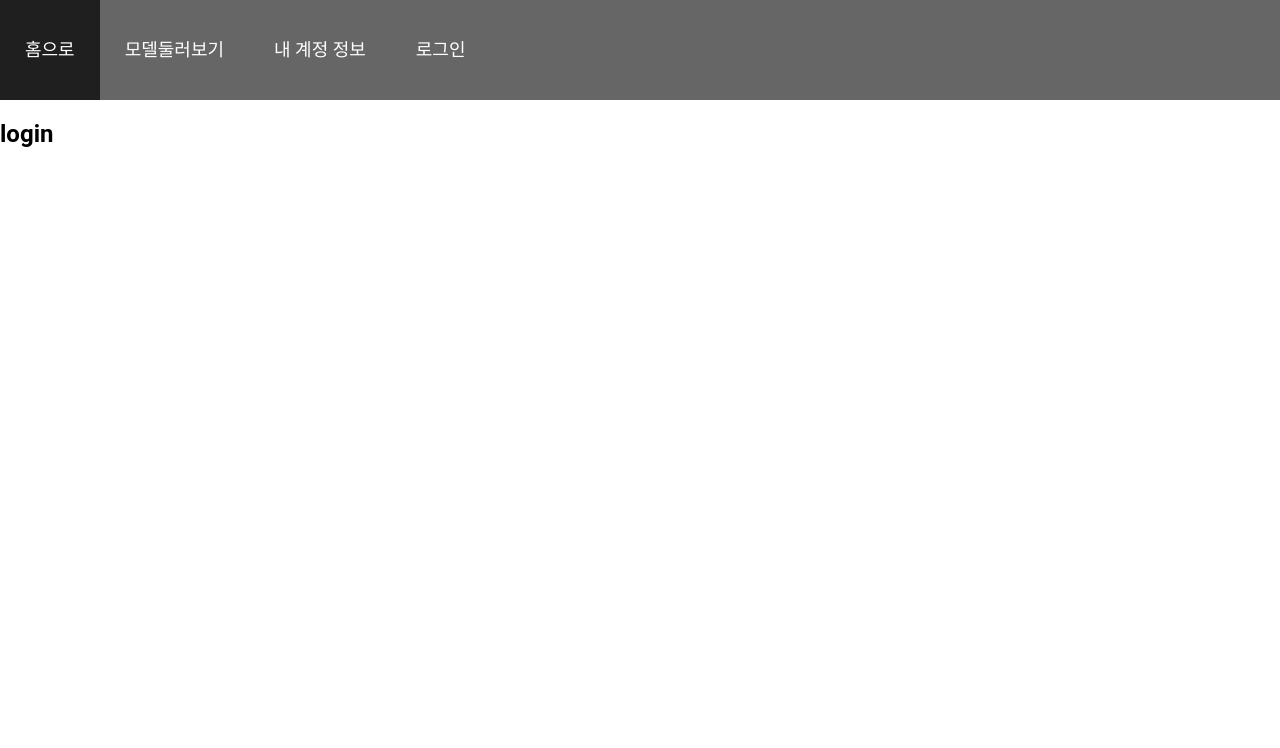
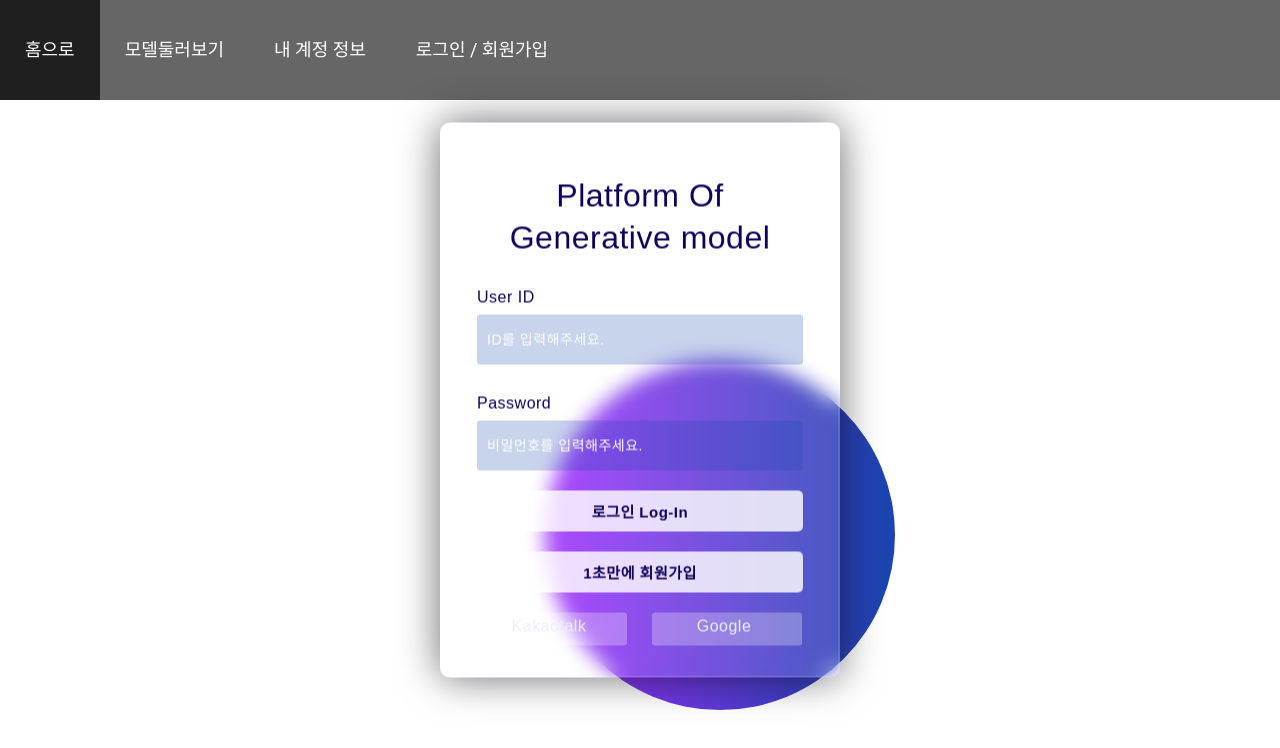
Before and after one commit to AiArtrator/AiArtrator-front, a React (Create React App) app: page /login in a window 1280 px wide. Shown: the top 748 px of the page. Built offline with nearby package versions, Linux system fonts and the light colour scheme.

Commit message:
Feat: Login Sass with Design

```diff
--- a/public/index.html
+++ b/public/index.html
@@ -24,7 +24,7 @@
       work correctly both with client-side routing and a non-root public URL.
       Learn how to configure a non-root public URL by running `npm run build`.
     -->
-    <title>React App</title>
+    <title>P-O-G</title>
   </head>
   <body>
     <noscript>You need to enable JavaScript to run this app.</noscript>
--- /dev/null
+++ b/src/components/Login/AuthLogin/Index.js
@@ -0,0 +1,44 @@
+import React from 'react';
+import { Link } from 'react-router-dom';
+import './auth-login.scss';
+
+const Index = () => {
+	return (
+		<div className="login">
+			<div className="background">
+				<div className="shape"></div>
+			</div>
+
+			<div className="form">
+				<h3>Platform Of</h3>
+				<h3>Generative model</h3>
+
+				<label>User ID</label>
+				<input type="text" placeholder="ID를 입력해주세요." id="username" />
+
+				<label>Password</label>
+				<input
+					type="password"
+					placeholder="비밀먼호를 입력해주세요. "
+					id="password"
+				/>
+
+				<button>로그인 Log-In</button>
+				<Link to="/Signup">
+					<button>1초만에 회원가입</button>
+				</Link>
+
+				<div className="social">
+					<div className="go">
+						<i className="fab fa-google"></i> Kakaotalk
+					</div>
+					<div className="fb">
+						<i className="fab fa-facebook"></i> Google
+					</div>
+				</div>
+			</div>
+		</div>
+	);
+};
+
+export default Index;
--- /dev/null
+++ b/src/components/Login/AuthLogin/auth-login.scss
@@ -0,0 +1,116 @@
+.login {
+	*,
+	*:before,
+	*:after {
+		padding: 0;
+		margin: 0;
+		box-sizing: border-box;
+	}
+
+	.background {
+		width: 430px;
+		height: 520px;
+		position: absolute;
+		transform: translate(-50%, -50%);
+		left: 50%;
+		top: 50%;
+	}
+	.background .shape {
+		height: 350px;
+		width: 350px;
+		position: absolute;
+		border-radius: 50%;
+	}
+
+	.shape:first-child {
+		background: linear-gradient(to right, #a12fff, #1845ad);
+		right: -40px;
+		bottom: -50px;
+	}
+	.form {
+		height: 555px;
+		width: 400px;
+		background-color: rgba(255, 255, 255, 0.13);
+		position: absolute;
+		transform: translate(-50%, -50%);
+		top: 50%;
+		left: 50%;
+		border-radius: 10px;
+		backdrop-filter: blur(10px);
+		border: 2px solid rgba(255, 255, 255, 0.1);
+		box-shadow: 0 0 40px rgba(8, 7, 16, 0.6);
+		padding: 50px 35px;
+	}
+	.form * {
+		font-family: 'Poppins', sans-serif;
+		color: #0e005c;
+		letter-spacing: 0.5px;
+		outline: none;
+		border: none;
+	}
+	.form h3 {
+		font-size: 32px;
+		font-weight: 500;
+		line-height: 42px;
+		text-align: center;
+	}
+
+	label {
+		display: block;
+		margin-top: 30px;
+		font-size: 16px;
+		font-weight: 500;
+	}
+	input {
+		display: block;
+		height: 50px;
+		width: 100%;
+		background-color: #1845ad3c;
+		border-radius: 3px;
+		padding: 0 10px;
+		margin-top: 8px;
+		font-size: 14px;
+		font-weight: 300;
+	}
+	::placeholder {
+		color: #ffffff;
+	}
+
+	button {
+		margin-top: 20px;
+		width: 100%;
+		background-color: #ffffffcf;
+		color: #080710;
+		padding: 10px 0;
+		font-size: 15px;
+		font-weight: 600;
+		border-radius: 5px;
+		cursor: pointer;
+	}
+	button:hover {
+		background-color: #1824ad;
+		color: #eaf0fb;
+	}
+	.social {
+		margin-top: 20px;
+		display: flex;
+	}
+	.social div {
+		background: red;
+		width: 150px;
+		border-radius: 3px;
+		padding: 5px 15px 10px 5px;
+		background-color: rgba(255, 255, 255, 0.27);
+		color: #eaf0fb;
+		text-align: center;
+	}
+	.social div:hover {
+		background-color: rgba(255, 255, 255, 0.47);
+	}
+	.social .fb {
+		margin-left: 25px;
+	}
+	.social i {
+		margin-right: 4px;
+	}
+}
--- a/src/components/Login/index.js
+++ b/src/components/Login/index.js
@@ -1,3 +1,5 @@
 export { default as SignupForm } from './SignupForm';
 export { default as SubmitButton } from './submitContainer';
 export { default as Input } from './inputContainer';
+export { default as AuthWrapper } from './AuthLogin/Index';
+export { default as AuthLogin } from './AuthLogin/Index';
--- a/src/components/NavBar/LogInButton/Index.js
+++ b/src/components/NavBar/LogInButton/Index.js
@@ -4,7 +4,7 @@ import { Link } from 'react-router-dom';
 const Index = () => {
 	return (
 		<>
-			<Link to="/LogIn"> 로그인 </Link>
+			<Link to="/LogIn"> 로그인 / 회원가입 </Link>
 		</>
 	);
 };
--- a/src/components/NavBar/navbar.scss
+++ b/src/components/NavBar/navbar.scss
@@ -1,7 +1,13 @@
+.nav-layout {
+	position: fixed;
+	width: 100%;
+	top: 0rem;
+}
 .dropmenu {
 	border: none;
 	border: 0px;
 	margin: 0px;
+
 	padding: 0px;
 	font: 'sans-serif';
 	font-size: 18px;
@@ -46,8 +52,8 @@
 	position: absolute;
 	width: 200px;
 	z-index: 200;
-	/*top:1em;
-	/*left:0;*/
+
+	// /*left:0;*/
 }
 
 .dropmenu li:hover ul {
--- a/src/page/LoginPage/Index.js
+++ b/src/page/LoginPage/Index.js
@@ -1,12 +1,12 @@
 import React from 'react';
+import { Route } from 'react-router-dom';
+import { AuthWrapper } from '../../components/Login';
 
 const Index = () => {
 	return (
-		<>
-			<div>
-				<h2>login</h2>
-			</div>
-		</>
+		<AuthWrapper>
+			<Route path="/Signup">회원가입</Route>
+		</AuthWrapper>
 	);
 };
 
```
